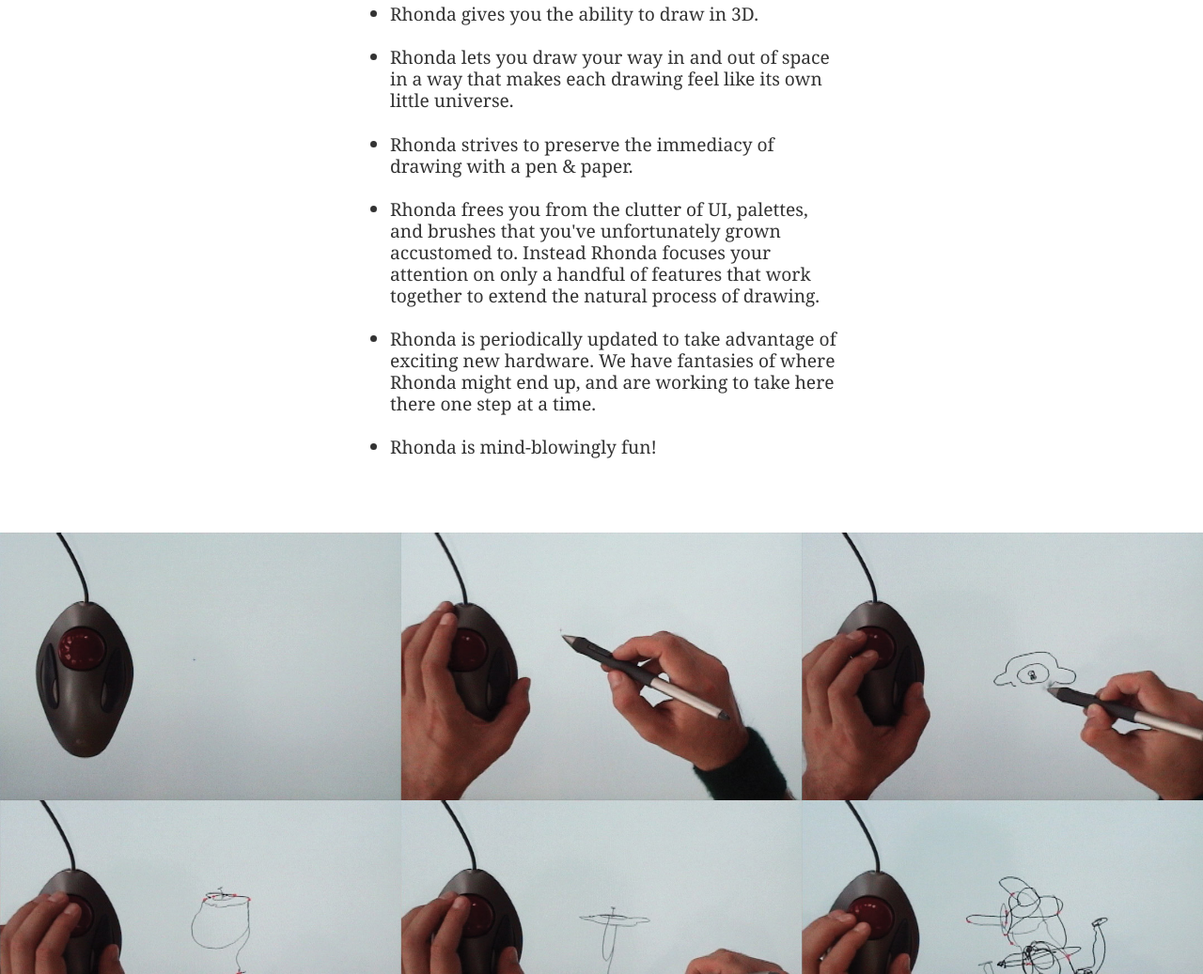
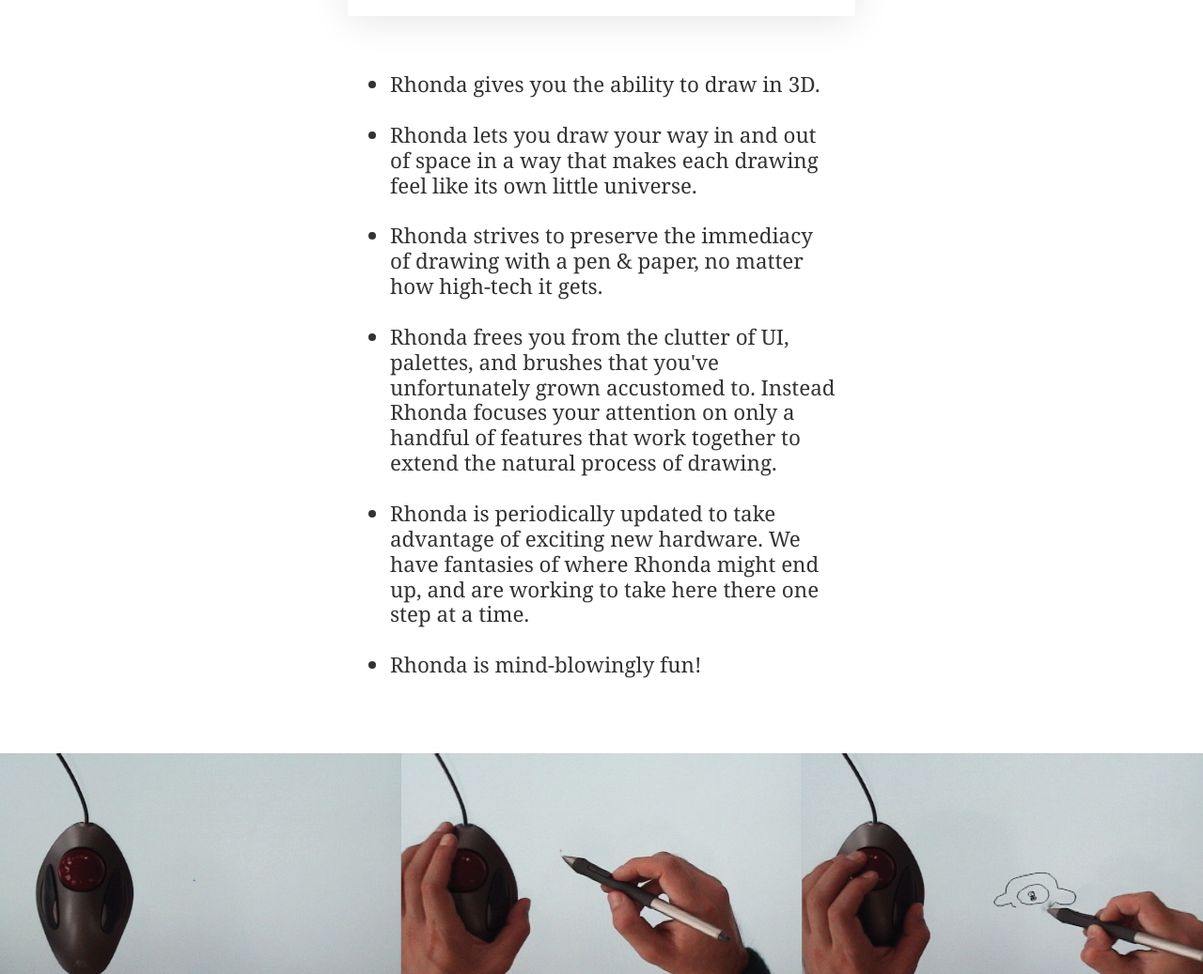
Before and after one commit to pitarupaterson/pitarupaterson_site, a plain HTML site: page rhonda/index.html in a window 1280 px wide. Shown: the part 895-1932 px from the top of the page at 94% size. Drawn offline with Linux system fonts and the light colour scheme.

Commit message:
grid half size

```diff
--- a/rhonda/index.html
+++ b/rhonda/index.html
@@ -55,7 +55,7 @@
 
               <li>Rhonda lets you draw your way in and out of space in a way that makes each drawing feel like its own little universe.</li>
 
-              <li>Rhonda strives to preserve the immediacy of drawing with a pen & paper.</li>
+              <li>Rhonda strives to preserve the immediacy of drawing with a pen & paper, no matter how high-tech it gets.</li>
 
               <li>Rhonda frees you from the clutter of UI, palettes, and brushes that you've unfortunately grown accustomed to. Instead Rhonda focuses your attention on only a handful of features that work together to extend the natural process of drawing.</li>
 
--- a/rhonda/src/less/bootstrap-rhonda.less
+++ b/rhonda/src/less/bootstrap-rhonda.less
@@ -6,7 +6,7 @@ body {
 	margin-bottom: 60px;
 	font-family: @serifFontFamily;
 	// color: #444;
-	font-size: 1.2em;
+	font-size: 1.4em;
 	line-height: 1.4em;
 
 	h1 {
--- a/rhonda/src/less/variables.less
+++ b/rhonda/src/less/variables.less
@@ -196,8 +196,8 @@
 // Default 940px grid
 // -------------------------
 @gridColumns:             12;
-@gridColumnWidth:         60px;
-@gridGutterWidth:         20px;
+@gridColumnWidth:         30px;
+@gridGutterWidth:         10px;
 @gridRowWidth:            (@gridColumns * @gridColumnWidth) + (@gridGutterWidth * (@gridColumns - 1));
 
 // Fluid grid
```
Also changed, not shown: rhonda/css/bootstrap.css, rhonda/css/responsive.css.
